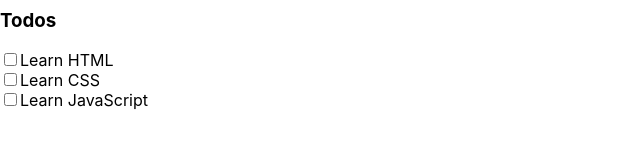
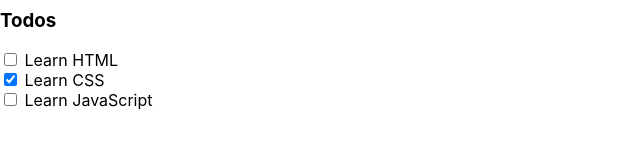
Before and after one commit to ValerieVR/intro-react, a React (Create React App) app: page / in a window 1280 px wide. Shown: the part 136-296 px from the top of the page, without its empty margins (0-640 px from the left). Built offline with nearby package versions, Linux system fonts and the light colour scheme.

Commit message:
Replace list items by map function

```diff
--- a/src/components/ToDoList.js
+++ b/src/components/ToDoList.js
@@ -1,19 +1,21 @@
-import React from 'react';
+import React, {useState} from "react";
 
 const ToDoList = () => {
+    const initialTodos = [
+        {id: 1, name: "Learn HTML", complete: false},
+        {id: 2, name: "Learn CSS", complete: true},
+        {id: 3, name: "Learn JavaScript", complete: false}
+    ];
+    const [todos, setTodos] = useState(initialTodos);
     return (
         <div className="todolist">
             <h3>Todos</h3>
             <ul>
-                <li>
-                    <input type="checkbox"/>Learn HTML<br></br>
-                </li>
-                <li>
-                    <input type="checkbox"/>Learn CSS<br></br>
-                </li>
-                <li>
-                    <input type="checkbox"/>Learn JavaScript
-                </li>
+                {todos.map((todo)=>(
+                    <li key={todo.id}>
+                        <input type="checkbox" checked={todo.complete}/> {todo.name}
+                    </li>
+                ))}
             </ul>
         </div>
     );
```
